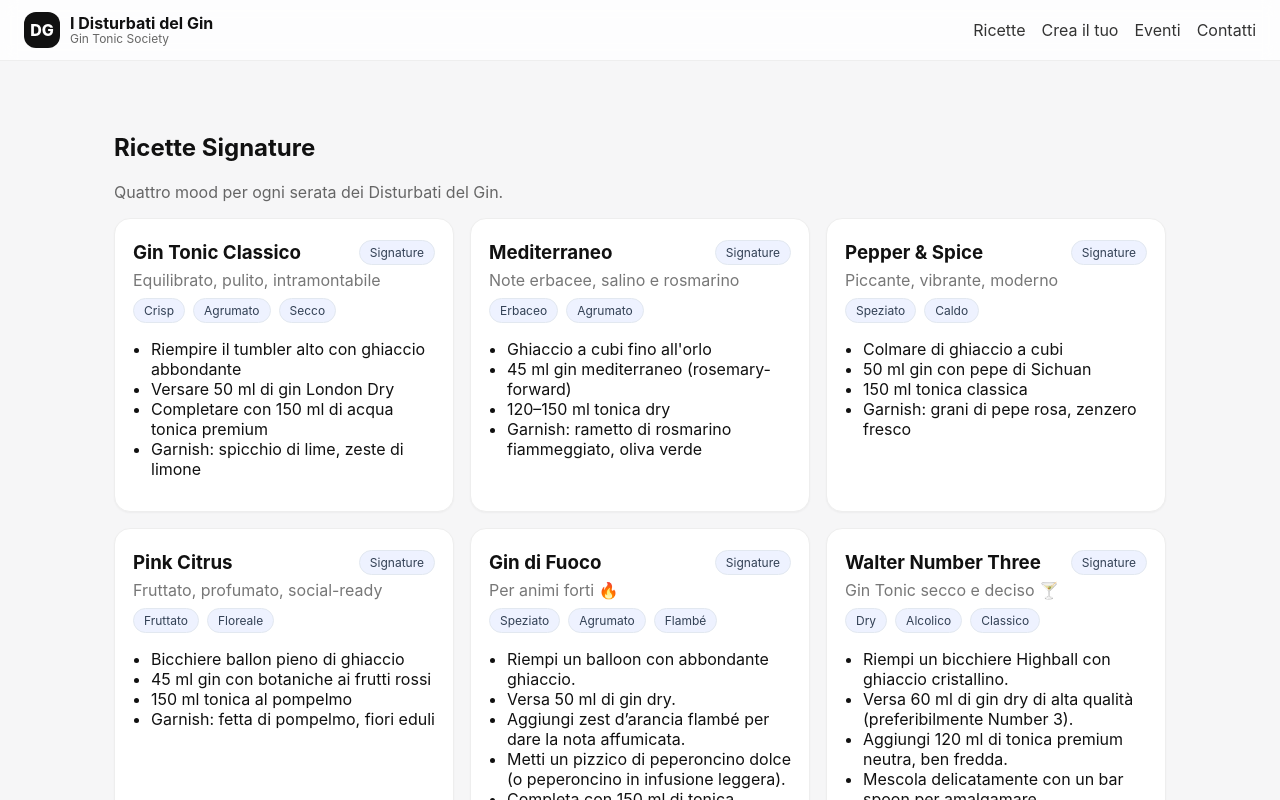
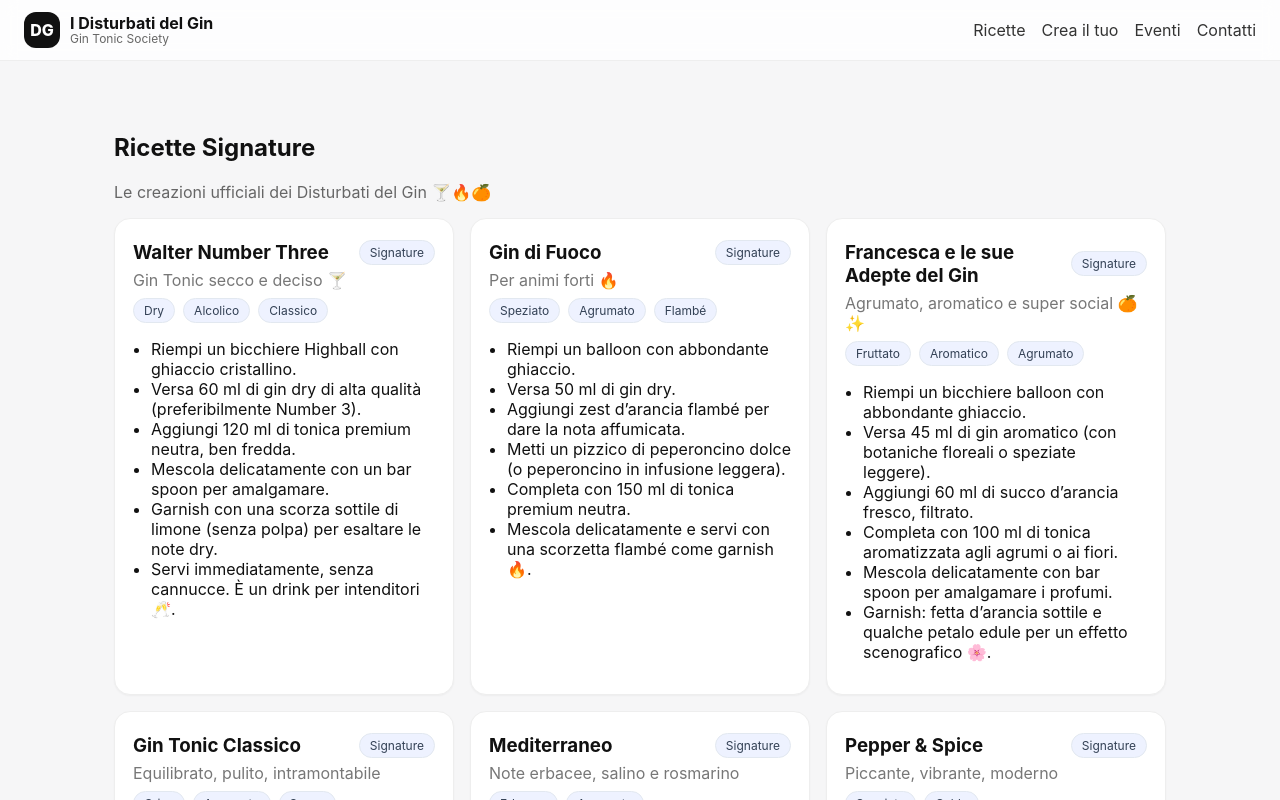
Before and after one commit to Giuss64/disturbati-del-gin, a React (Vite) app: page /ricette in a window 1280 px wide. Shown: the top 800 px of the page. Built offline with nearby package versions, Linux system fonts and the light colour scheme.

Commit message:
Add new gin recipes to Ricette component

```diff
--- a/src/pages/Ricette.jsx
+++ b/src/pages/Ricette.jsx
@@ -1,43 +1,23 @@
 import React from 'react'
 
-const RECIPES = [{
-  id:'classic', title:'Gin Tonic Classico', tagline:'Equilibrato, pulito, intramontabile',
-  profile:['Crisp','Agrumato','Secco'],
-  steps:[
-    'Riempire il tumbler alto con ghiaccio abbondante',
-    'Versare 50 ml di gin London Dry',
-    'Completare con 150 ml di acqua tonica premium',
-    'Garnish: spicchio di lime, zeste di limone',
-  ]
-},{
-  id:'med', title:'Mediterraneo', tagline:'Note erbacee, salino e rosmarino',
-  profile:['Erbaceo','Agrumato'],
-  steps:[
-    'Ghiaccio a cubi fino all\'orlo',
-    '45 ml gin mediterraneo (rosemary-forward)',
-    '120–150 ml tonica dry',
-    'Garnish: rametto di rosmarino fiammeggiato, oliva verde',
-  ]
-},{
-  id:'spicy', title:'Pepper & Spice', tagline:'Piccante, vibrante, moderno',
-  profile:['Speziato','Caldo'],
-  steps:[
-    'Colmare di ghiaccio a cubi',
-    '50 ml gin con pepe di Sichuan',
-    '150 ml tonica classica',
-    'Garnish: grani di pepe rosa, zenzero fresco',
-  ]
-},{
-  id:'pink', title:'Pink Citrus', tagline:'Fruttato, profumato, social-ready',
-  profile:['Fruttato','Floreale'],
-  steps:[
-    'Bicchiere ballon pieno di ghiaccio',
-    '45 ml gin con botaniche ai frutti rossi',
-    '150 ml tonica al pompelmo',
-    'Garnish: fetta di pompelmo, fiori eduli',
+const RECIPES = [
+// 🧊 1. Walter Number Three
+{
+  id: 'walternumberthree',
+  title: 'Walter Number Three',
+  tagline: 'Gin Tonic secco e deciso 🍸',
+  profile: ['Dry', 'Alcolico', 'Classico'],
+  steps: [
+    'Riempi un bicchiere Highball con ghiaccio cristallino.',
+    'Versa 60 ml di gin dry di alta qualità (preferibilmente Number 3).',
+    'Aggiungi 120 ml di tonica premium neutra, ben fredda.',
+    'Mescola delicatamente con un bar spoon per amalgamare.',
+    'Garnish con una scorza sottile di limone (senza polpa) per esaltare le note dry.',
+    'Servi immediatamente, senza cannucce. È un drink per intenditori 🥂.'
   ]
 },
-// 🔥 Nuova ricetta: Gin di Fuoco
+
+// 🔥 2. Gin di Fuoco
 {
   id: 'ginfuoco',
   title: 'Gin di Fuoco',
@@ -52,19 +32,76 @@ const RECIPES = [{
     'Mescola delicatamente e servi con una scorzetta flambé come garnish 🔥.'
   ]
 },
-// 🧊 Nuova ricetta: Walter Number Three (dry & alcolico)
+
+// 🍊 3. Francesca e le sue Adepte del Gin
 {
-  id: 'walternumberthree',
-  title: 'Walter Number Three',
-  tagline: 'Gin Tonic secco e deciso 🍸',
-  profile: ['Dry', 'Alcolico', 'Classico'],
+  id: 'francesca-adepte',
+  title: 'Francesca e le sue Adepte del Gin',
+  tagline: 'Agrumato, aromatico e super social 🍊✨',
+  profile: ['Fruttato', 'Aromatico', 'Agrumato'],
   steps: [
-    'Riempi un bicchiere Highball con ghiaccio cristallino.',
-    'Versa 60 ml di gin dry di alta qualità (preferibilmente Number 3).',
-    'Aggiungi 120 ml di tonica premium neutra, ben fredda.',
-    'Mescola delicatamente con un bar spoon per amalgamare.',
-    'Garnish con una scorza sottile di limone (senza polpa) per esaltare le note dry.',
-    'Servi immediatamente, senza cannucce. È un drink per intenditori 🥂.'
+    'Riempi un bicchiere balloon con abbondante ghiaccio.',
+    'Versa 45 ml di gin aromatico (con botaniche floreali o speziate leggere).',
+    'Aggiungi 60 ml di succo d’arancia fresco, filtrato.',
+    'Completa con 100 ml di tonica aromatizzata agli agrumi o ai fiori.',
+    'Mescola delicatamente con bar spoon per amalgamare i profumi.',
+    'Garnish: fetta d’arancia sottile e qualche petalo edule per un effetto scenografico 🌸.'
+  ]
+},
+
+// 🍸 4. Classico
+{
+  id:'classic',
+  title:'Gin Tonic Classico',
+  tagline:'Equilibrato, pulito, intramontabile',
+  profile:['Crisp','Agrumato','Secco'],
+  steps:[
+    'Riempire il tumbler alto con ghiaccio abbondante',
+    'Versare 50 ml di gin London Dry',
+    'Completare con 150 ml di acqua tonica premium',
+    'Garnish: spicchio di lime, zeste di limone',
+  ]
+},
+
+// 🌿 5. Mediterraneo
+{
+  id:'med',
+  title:'Mediterraneo',
+  tagline:'Note erbacee, salino e rosmarino',
+  profile:['Erbaceo','Agrumato'],
+  steps:[
+    'Ghiaccio a cubi fino all\'orlo',
+    '45 ml gin mediterraneo (rosemary-forward)',
+    '120–150 ml tonica dry',
+    'Garnish: rametto di rosmarino fiammeggiato, oliva verde',
+  ]
+},
+
+// 🌶 6. Pepper & Spice
+{
+  id:'spicy',
+  title:'Pepper & Spice',
+  tagline:'Piccante, vibrante, moderno',
+  profile:['Speziato','Caldo'],
+  steps:[
+    'Colmare di ghiaccio a cubi',
+    '50 ml gin con pepe di Sichuan',
+    '150 ml tonica classica',
+    'Garnish: grani di pepe rosa, zenzero fresco',
+  ]
+},
+
+// 🌸 7. Pink Citrus
+{
+  id:'pink',
+  title:'Pink Citrus',
+  tagline:'Fruttato, profumato, social-ready',
+  profile:['Fruttato','Floreale'],
+  steps:[
+    'Bicchiere ballon pieno di ghiaccio',
+    '45 ml gin con botaniche ai frutti rossi',
+    '150 ml tonica al pompelmo',
+    'Garnish: fetta di pompelmo, fiori eduli',
   ]
 }
 ];
@@ -74,7 +111,7 @@ export default function Ricette(){
     <section className="section">
       <div className="container">
         <h2 style={{marginTop:0}}>Ricette Signature</h2>
-        <p style={{color:'#666'}}>Quattro mood per ogni serata dei Disturbati del Gin.</p>
+        <p style={{color:'#666'}}>Le creazioni ufficiali dei Disturbati del Gin 🍸🔥🍊</p>
 
         <div className="grid grid-3" style={{marginTop:16}}>
           {RECIPES.map(r => (
```
